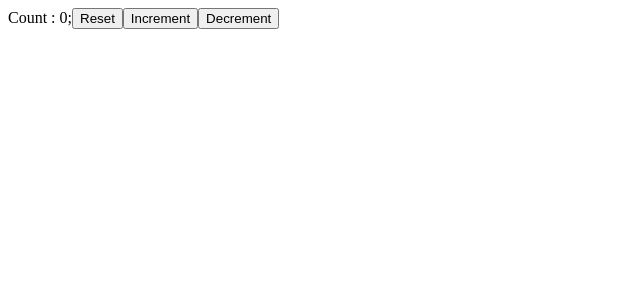
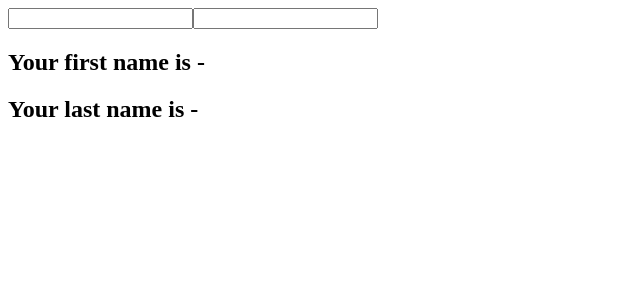
Before and after one commit to Syed-Sadman/Codev-React, a React (Create React App) app: page / in a window 1280 px wide. Shown: the top 300 px of the page, without its empty margins (0-640 px from the left). Built offline with nearby package versions, Linux system fonts and the light colour scheme.

Commit message:
useState with object, merge state

```diff
--- a/src/App.js
+++ b/src/App.js
@@ -13,7 +13,8 @@
 // import Table from './comp/Table'
 
 //import ClassCount from "./funcComp/ClassCount";
-import HooCountTwo from "./funcComp/HooCountTwo";
+//import HooCountTwo from "./funcComp/HooCountTwo";
+import HookCountThree from "./funcComp/HookCountThree";
 
 
 // import ClickCountTwo from "./comp/ClickCountTwo";
@@ -40,8 +41,8 @@
     <div>
       {/* <ClassCount/> */}
       {/* <UseStateHook/> */}
-
-      <HooCountTwo/>
+    <HookCountThree/>
+      {/* <HooCountTwo/> */}
     </div>
 
     )
--- /dev/null
+++ b/src/funcComp/HookCountThree.js
@@ -0,0 +1,19 @@
+import React,{useState} from 'react'
+
+function HookCountThree() {
+    const [name,setName]=useState({firstName:'',lastName:''})
+    return (
+        <form>
+          <input type="text"
+          value={name.firstName}
+          onChange={e=>setName({...name,firstName:e.target.value})}/>
+          <input type="text"
+          value={name.lastName}
+          onChange={e=>setName({...name,lastName:e.target.value})}/>
+          <h2>Your first name is - {name.firstName}</h2>
+          <h2>Your last name is - {name.lastName}</h2>
+        </form>
+    )
+}
+
+export default HookCountThree
```
